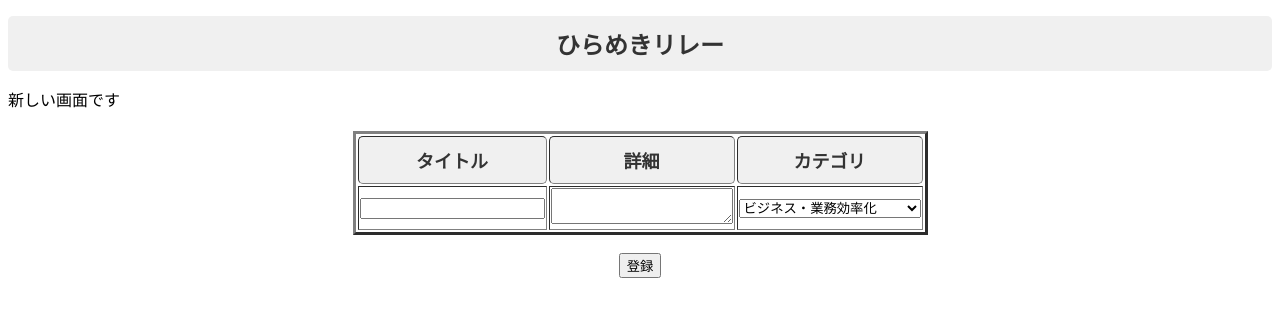
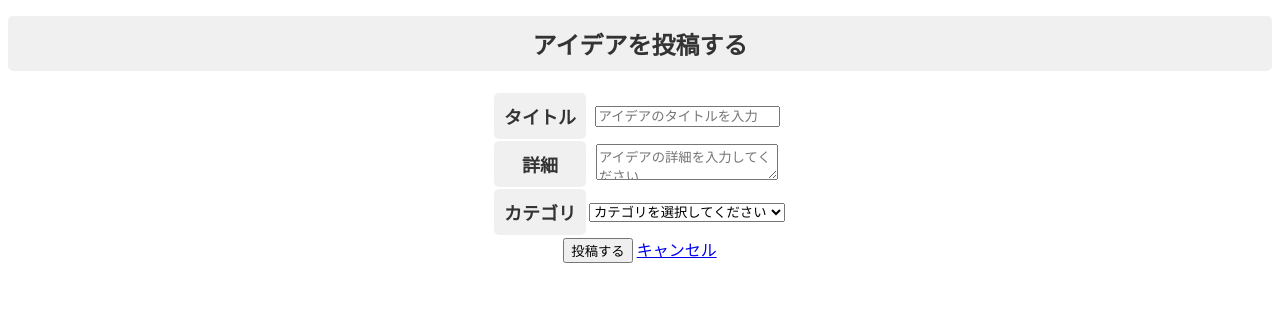
Before and after one commit to MaekobaShun/hackathon-vol14, a Flask app: page /form in a window 1280 px wide. Shown: the top 317 px of the page. Run offline with Flask 3, Linux system fonts and the light colour scheme.

Commit message:
投稿基本機能実装

```diff
--- a/relay/main.py
+++ b/relay/main.py
@@ -1,8 +1,7 @@
 from relay import app
 from flask import render_template, request, redirect, url_for
+from relay.db import DATABASE
 import sqlite3
-
-DATABASE = 'databese.db'
 
 @app.route('/')
 def index():
@@ -14,9 +13,9 @@ def index():
 
     for row in db_items:
         items.append({
-            'title':row[0],
-            'detail':row[1],
-            'category':row[2],
+            'title': row[0],
+            'detail': row[1],
+            'category': row[2],
         })
 
     return render_template(
--- a/relay/templates/form.html
+++ b/relay/templates/form.html
@@ -2,25 +2,28 @@
 <html lang="ja">
     <head>
         <meta charset="UTF-8">
-        <title>ひらめきリレー</title>
+        <meta name="viewport" content="width=device-width, initial-scale=1.0">
+        <title>アイデア投稿 - アイデア投稿SNS</title>
         <link rel="stylesheet" href="{{ url_for('static', filename='style.css') }}">
     </head>
     <body>
-        <h1>ひらめきリレー</h1>
-        <p>新しい画面です</p>
+        <div class="container">
+            <h1>アイデアを投稿する</h1>
             <form method="post" action="{{ url_for('register') }}">
-            <table border="3">
+                <table>
                     <tr>
                         <th>タイトル</th>
+                        <td><input type="text" name="title" placeholder="アイデアのタイトルを入力" required></td>
+                    </tr>
+                    <tr>
                         <th>詳細</th>
+                        <td><textarea name="detail" placeholder="アイデアの詳細を入力してください" required></textarea></td>
+                    </tr>
+                    <tr>
                         <th>カテゴリ</th>
-                </tr>
-
-
-                <tr>
-                    <td><input type="text" name="title"></td>
-                    <td><textarea name="detail"></textarea></td>
-                    <td><select name="category">
+                        <td>
+                            <select name="category" required>
+                                <option value="">カテゴリを選択してください</option>
                                 <option value="ビジネス・業務効率化">ビジネス・業務効率化</option>
                                 <option value="教育">教育</option>
                                 <option value="エンタメ">エンタメ</option>
@@ -29,11 +32,16 @@
                                 <option value="コミュニケーション">コミュニケーション</option>
                                 <option value="開発者ツール">開発者ツール</option>
                                 <option value="その他">その他</option>
-                    </select></td>
+                            </select>
+                        </td>
                     </tr>
                 </table>
-        <br>
-        <input type="submit" value="登録">
+
+                <div class="button-area">
+                    <input type="submit" value="投稿する">
+                    <a href="{{ url_for('index') }}" class="cancel-link">キャンセル</a>
+                </div>
             </form>
+        </div>
     </body>
 </html>
```
Also changed, not shown: relay/templates/index.html (+13 -8 lines), databese.db, 1 other file. Lines whose indentation alone changed are shown as unchanged.
